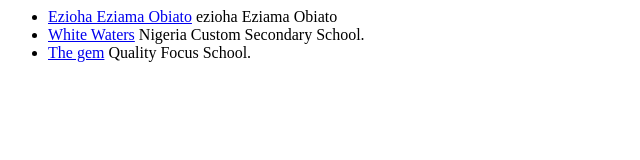
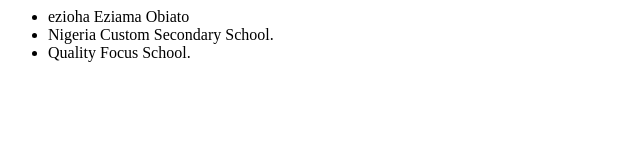
Before and after one commit to nwa2001vic/cv-, a plain HTML site: page schools.html in a window 1280 px wide. Shown: the whole page, without its empty margins (0-640 px from the left). Drawn offline with Linux system fonts and the light colour scheme.

Commit message:
Update schools.html

```diff
--- a/schools.html
+++ b/schools.html
@@ -9,9 +9,9 @@
 <body>
 
 <ul >
-    <li> <a href="https:// www.white paper.com">Ezioha Eziama Obiato</a>  ezioha Eziama Obiato</li>
-    <li> <a href="https:// White Waters.com"> White Waters</a> Nigeria Custom Secondary School.</li>
-    <li>  <a href="https:// The gem international school"> The gem</a> Quality Focus School.</li>
+    <li>   ezioha Eziama Obiato</li>
+    <li> Nigeria Custom Secondary School.</li>
+    <li>   Quality Focus School.</li>
     </ul>
 
 
```
